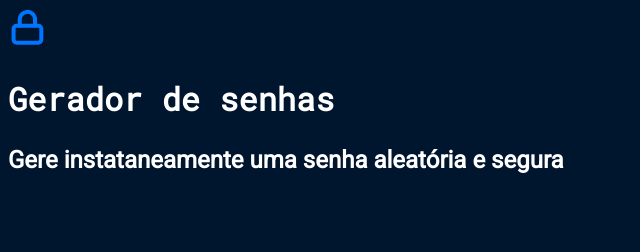
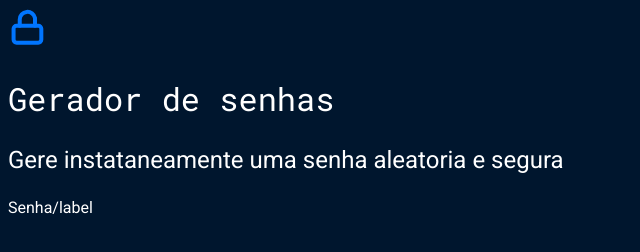
Before and after one commit to mariaeduarda516/Trabalho-2-programa-o, a plain HTML site: page index.html in a window 1280 px wide. Shown: the whole page, without its empty margins (0-640 px from the left). Drawn offline with Linux system fonts and the light colour scheme.

Commit message:
Add files via upload

```diff
--- a/index.html
+++ b/index.html
@@ -7,8 +7,17 @@
     <link rel="stylesheet" href="style.css">
 </head>
 <body>
-    <img src="unlock.svg" alt="cadeado fechado">
-    <h2 class="titulo-principal">Gerador de senhas</h2>
-<h3 class="titulo-secundario">Gere instataneamente uma senha aleatória e segura</h3>
+    <section class="conteudo">
+        <div class="conteudo-titulo">
+            <img src="unlock.svg" alt="cadeado fechado">
+            <h2 class="titulo-principal">Gerador de senhas</h2>
+            <h3 class="titulo-secundario">Gere instataneamente uma senha aleatoria e segura</h3>
+        </div>
+        <div class="conteudo-senha">
+            <label for="senha">Senha/label</label>
+            <imput name="Senha"type="text"id="campo-senha"></imput>
+        </div>
+    </section>
+
 </body>
 </html>
--- a/style.css
+++ b/style.css
@@ -9,6 +9,10 @@
     --roboto: 'Roboto', sans-serif;
     --roboto-mono: 'Roboto Mono', monospace;
 }
+
+ *{
+    font-weight: 400;
+ }
 
 body{
     color: var(--branco);
```
